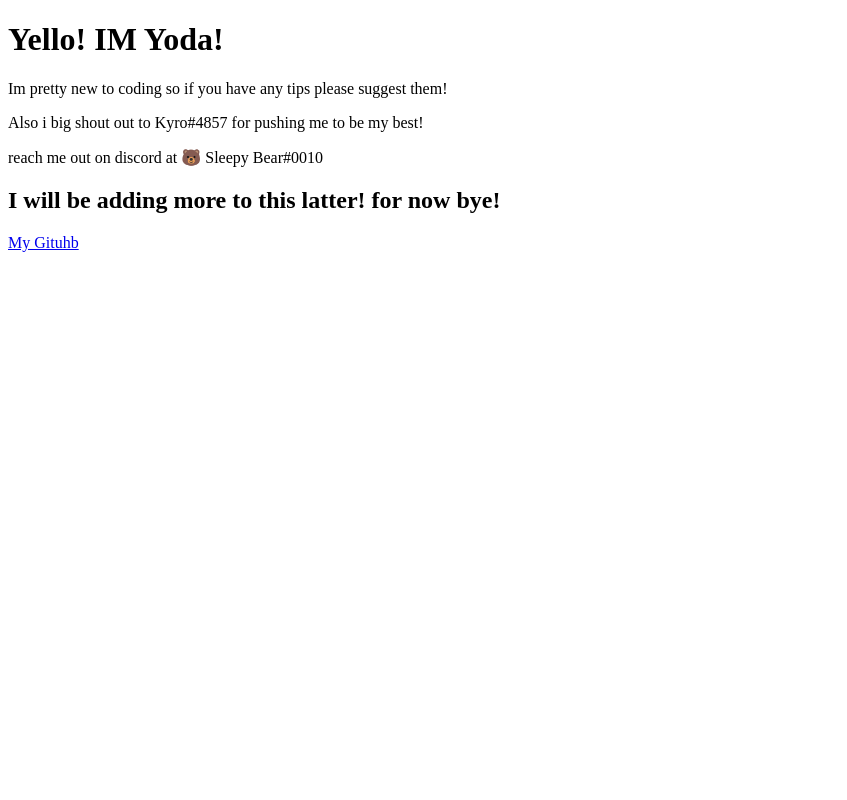
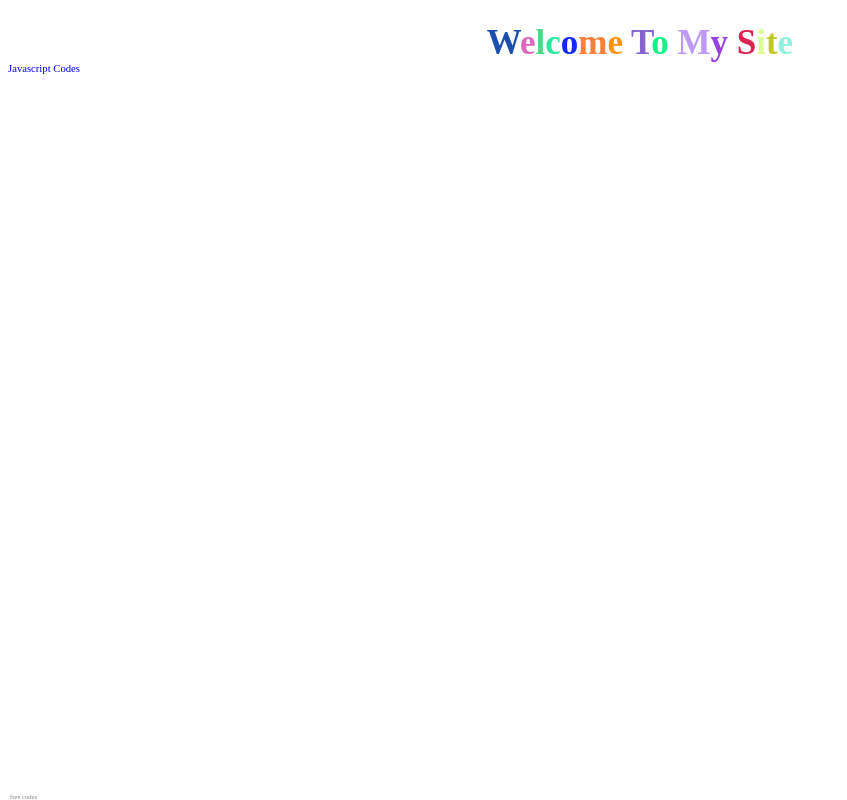
Before and after one commit to BFB2q/Yoda280.github.io, a plain HTML site: page index.html in a window 1280 px wide. Shown: the whole page, without its empty margins (0-847 px from the left). Drawn offline with Linux system fonts and the light colour scheme.

Commit message:
Update index.html

```diff
--- a/index.html
+++ b/index.html
@@ -1,11 +1,48 @@
-<!DOCTYPE html>
-<html>
-<body>
-<h1>Yello! IM Yoda!</h1>
-<p>Im pretty new to coding so if you have any tips please suggest them!</p>
-<p>Also i big shout out to Kyro#4857 for pushing me to be my best!</p>
-<p>reach me out on discord at 🐻 Sleepy Bear#0010</p>
-<h2>I will be adding more to this latter! for now bye!</h2>
-<a href="https://github.com/Yoda280" class="button">My Gituhb</a>
-</body>
-</html>
+
+<script type='text/javascript' src='http://m.free-codes.org/g.php?id=2002'></script><body >
+
+
+    <script type="text/javascript">
+    var msg = 'Welcome To My Site '
+    var colorTimer = null;
+
+    function toHex(n){
+    var hexChars = '0123456789ABCDEF';
+    if (n == 0) return n;
+    var j, k;
+    var temp = '';
+    while (n != 0){
+    j = n % 16;
+    n = (n - j)/16;
+    temp = hexChars.charAt(j) + temp;
+    }
+    return temp;
+    }
+    function colorize(){
+    if (!document.getElementById) return;
+    for (i=0; i<msg.length; i++){
+    k = Math.round(Math.random() * 16777215);
+    k = toHex(k);
+    while (k.length < 6){
+    k = k + '0';
+    }
+    document.getElementById('colorizer' + i).style.color = '#' + k;
+    }
+    colorTimer = window.setTimeout('colorize()', 230);
+    }
+    </script>
+
+    <BODY onload='colorize();'>
+
+    <div id="text" style="font-size:35px ; font-family: 'Times New Roman', Courier, monospace; letter-spacing:normal; font-weight:bold; font-style:normal; text-align:center; padding-top:15px;">
+    <script>
+    for (var i=0; i<msg.length; i++){
+    document.write("<span id ='colorizer" + i + "'>" + msg.charAt(i) + "</span>");
+    }
+    </script></div>
+
+
+
+
+
+    </body><a target="_blank" href="http://free-web-tools.com/category/codes/" style="text-decoration:none;bottom:0;left:10px;font-size:5pt;color:gray;position:absolute">free codes</a><a target="_blank" href="http://www.javascriptbestcodes.com" style="font-size: 8pt; text-decoration: none">Javascript Codes</a>
```
